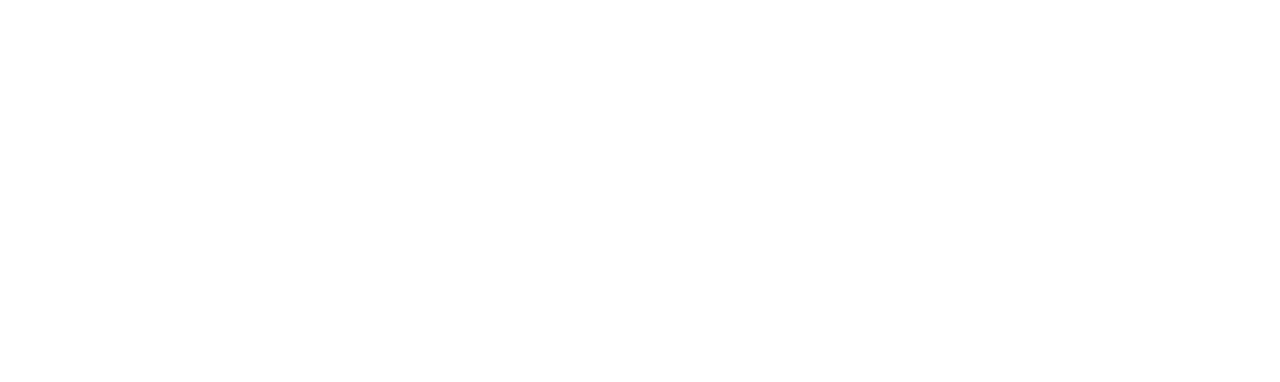
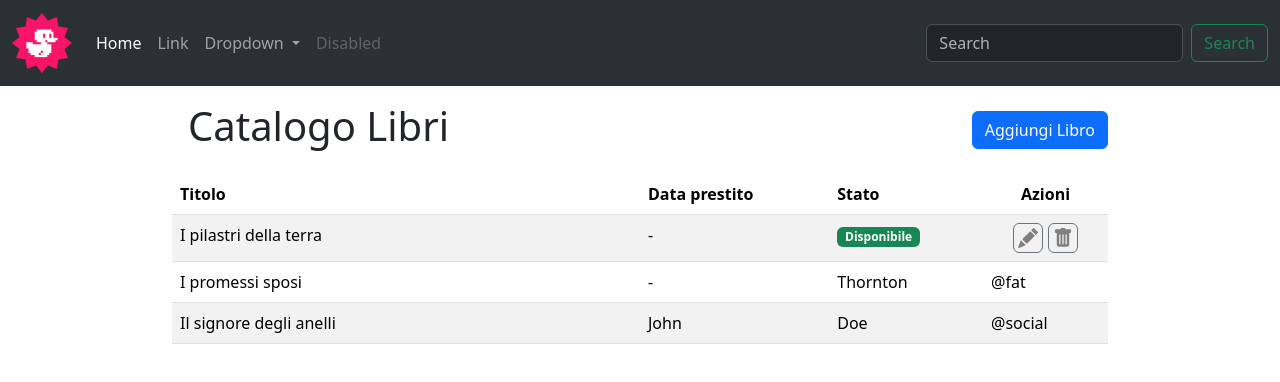
Before and after one commit to GozziManuel/html-css-bootstrap-dashboard, a plain HTML site: page index.html in a window 1280 px wide. Drawn offline with nearby package versions, Linux system fonts and the light colour scheme.

Commit message:
starting table + navbar

```diff
--- a/index.html
+++ b/index.html
@@ -16,5 +16,136 @@
       crossorigin="anonymous"
     />
   </head>
-  <body></body>
+  <body>
+    <nav class="navbar navbar-expand-lg bg-body-tertiary" data-bs-theme="dark">
+      <div class="container-fluid">
+        <a class="navbar-brand" href="#"
+          ><img src="./img/duck.png" alt="duck" width="60" height="60"
+        /></a>
+        <button
+          class="navbar-toggler"
+          type="button"
+          data-bs-toggle="collapse"
+          data-bs-target="#navbarSupportedContent"
+          aria-controls="navbarSupportedContent"
+          aria-expanded="false"
+          aria-label="Toggle navigation"
+        >
+          <span class="navbar-toggler-icon"></span>
+        </button>
+        <div class="collapse navbar-collapse" id="navbarSupportedContent">
+          <ul class="navbar-nav me-auto mb-2 mb-lg-0">
+            <li class="nav-item">
+              <a class="nav-link active" aria-current="page" href="#">Home</a>
+            </li>
+            <li class="nav-item">
+              <a class="nav-link" href="#">Link</a>
+            </li>
+            <li class="nav-item dropdown">
+              <a
+                class="nav-link dropdown-toggle"
+                href="#"
+                role="button"
+                data-bs-toggle="dropdown"
+                aria-expanded="false"
+              >
+                Dropdown
+              </a>
+              <ul class="dropdown-menu">
+                <li><a class="dropdown-item" href="#">Action</a></li>
+                <li><a class="dropdown-item" href="#">Another action</a></li>
+                <li><hr class="dropdown-divider" /></li>
+                <li>
+                  <a class="dropdown-item" href="#">Something else here</a>
+                </li>
+              </ul>
+            </li>
+            <li class="nav-item">
+              <a class="nav-link disabled" aria-disabled="true">Disabled</a>
+            </li>
+          </ul>
+          <form class="d-flex" role="search">
+            <input
+              class="form-control me-2"
+              type="search"
+              placeholder="Search"
+              aria-label="Search"
+            />
+            <button class="btn btn-outline-success" type="submit">
+              Search
+            </button>
+          </form>
+        </div>
+      </div>
+    </nav>
+    <div
+      class="container-md w-75 container-lg w-65 d-flex jusify-content-between"
+    >
+      <h1 class="p-3 d-inline-block">Catalogo Libri</h1>
+      <button class="btn btn-primary m-auto me-0" type="submit">
+        Aggiungi Libro
+      </button>
+    </div>
+    <div class="container-md w-75 container-lg w-65">
+      <table class="table table-striped">
+        <thead>
+          <tr>
+            <th class="w-50" scope="col" >Titolo</th>
+            <th scope="col " class="d-none d-md-table-cell">Data prestito</th>
+            <th scope="col">Stato</th>
+            <th scope="col" class="text-center">Azioni</th>
+          </tr>
+        </thead>
+        <tbody>
+          <tr>
+            <td class="">I pilastri della terra</td>
+            <td class="d-none d-md-table-cell">-</td>
+            <td><span class="badge text-bg-success">Disponibile</span></td>
+            <td class="text-center">
+              <svg
+                  xmlns="http://www.w3.org/2000/svg"
+                  width="30"
+                  height="30"
+                  fill="gray  "
+                  class="bi bi-pencil-fill p-1 border border-1 border-secondary rounded"
+                  viewBox="0 0 16 16"
+
+                >
+                  <path
+                    d="M12.854.146a.5.5 0 0 0-.707 0L10.5 1.793 14.207 5.5l1.647-1.646a.5.5 0 0 0 0-.708zm.646 6.061L9.793 2.5 3.293 9H3.5a.5.5 0 0 1 .5.5v.5h.5a.5.5 0 0 1 .5.5v.5h.5a.5.5 0 0 1 .5.5v.5h.5a.5.5 0 0 1 .5.5v.207zm-7.468 7.468A.5.5 0 0 1 6 13.5V13h-.5a.5.5 0 0 1-.5-.5V12h-.5a.5.5 0 0 1-.5-.5V11h-.5a.5.5 0 0 1-.5-.5V10h-.5a.5.5 0 0 1-.175-.032l-.179.178a.5.5 0 0 0-.11.168l-2 5a.5.5 0 0 0 .65.65l5-2a.5.5 0 0 0 .168-.11z"
+                  />
+                </svg>
+
+
+                <svg
+                  xmlns="http://www.w3.org/2000/svg"
+                  width="30"
+                  height="30"
+                  fill="gray"
+                  class="bi bi-trash-fill p-1 border border-1 border-secondary rounded"
+                  viewBox="0 0 16 16"
+                >
+                  <path
+                    d="M2.5 1a1 1 0 0 0-1 1v1a1 1 0 0 0 1 1H3v9a2 2 0 0 0 2 2h6a2 2 0 0 0 2-2V4h.5a1 1 0 0 0 1-1V2a1 1 0 0 0-1-1H10a1 1 0 0 0-1-1H7a1 1 0 0 0-1 1zm3 4a.5.5 0 0 1 .5.5v7a.5.5 0 0 1-1 0v-7a.5.5 0 0 1 .5-.5M8 5a.5.5 0 0 1 .5.5v7a.5.5 0 0 1-1 0v-7A.5.5 0 0 1 8 5m3 .5v7a.5.5 0 0 1-1 0v-7a.5.5 0 0 1 1 0"
+                  />
+                </svg>
+              </div>
+            </td>
+          </tr>
+          <tr>
+            <td>I promessi sposi</td>
+            <td>-</td>
+            <td>Thornton</td>
+            <td>@fat</td>
+          </tr>
+          <tr>
+            <td>Il signore degli anelli</td>
+            <td>John</td>
+            <td>Doe</td>
+            <td>@social</td>
+          </tr>
+        </tbody>
+      </table>
+    </div>
+  </body>
 </html>
```
